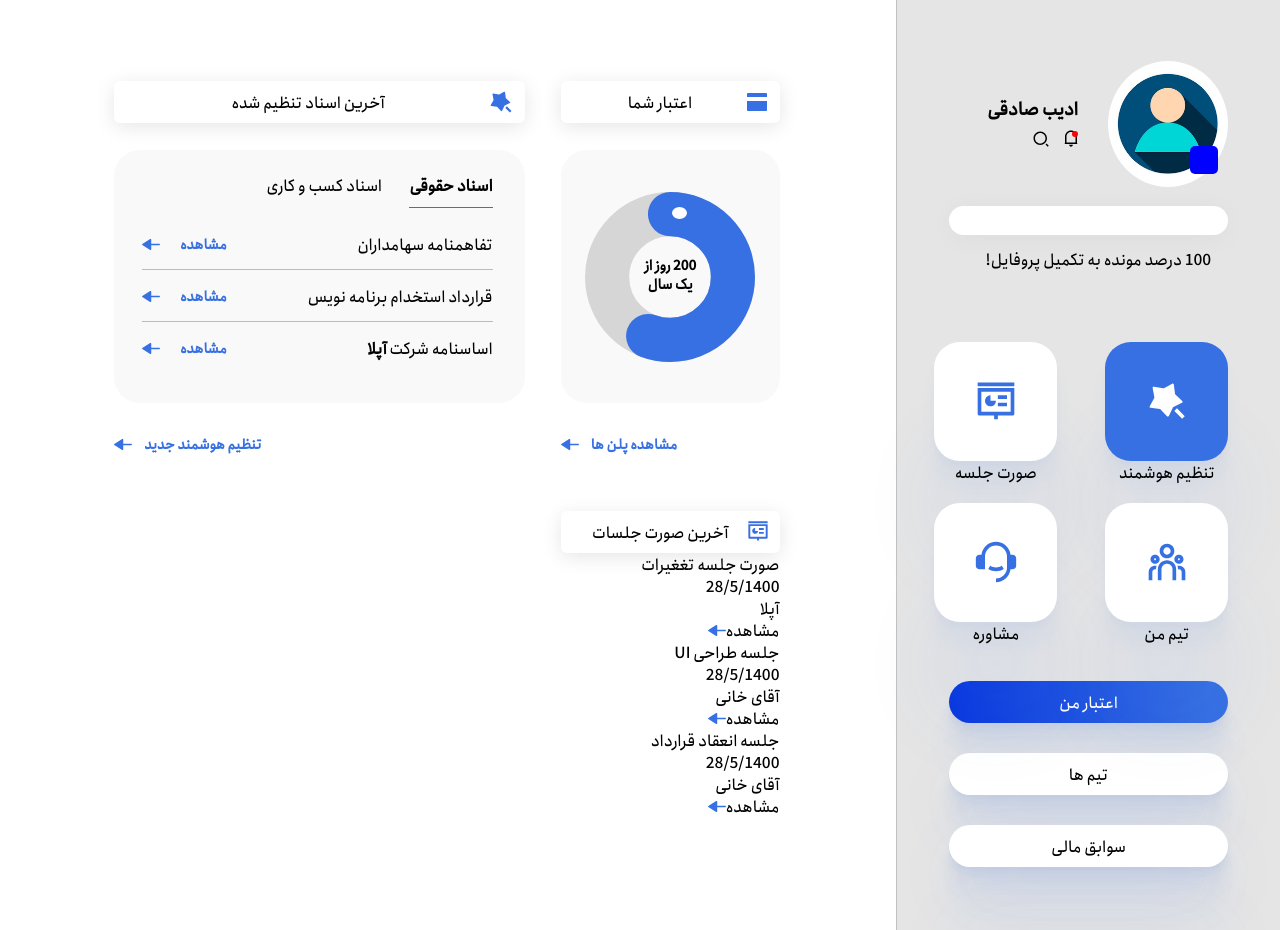
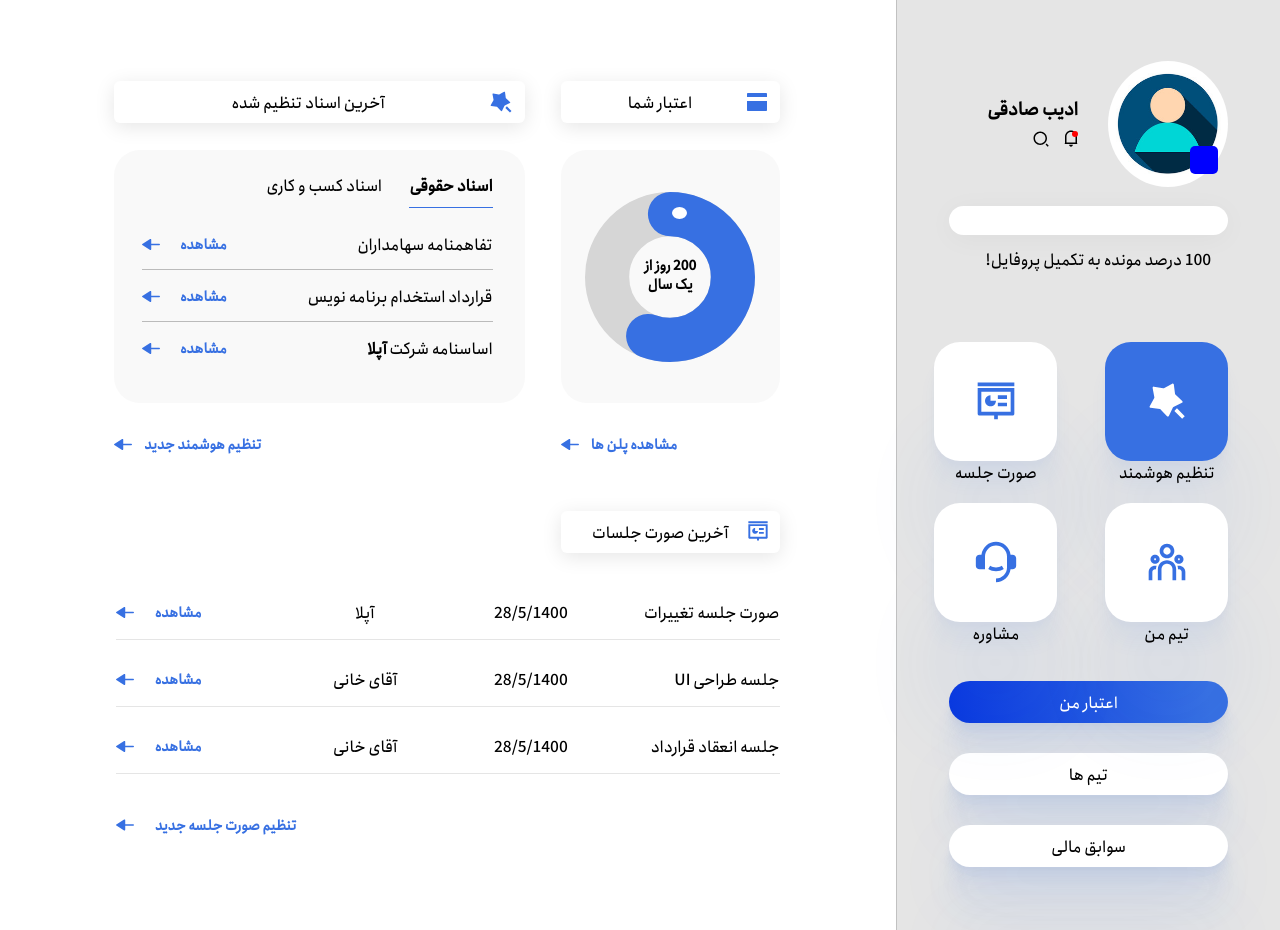
Before and after one commit to adibsadeghi1993/uplaw, a React (Create React App) app: page /dashbord in a window 1280 px wide. Built offline with nearby package versions, Linux system fonts and the light colour scheme; some icons are missing.

Commit message:
createTeam was responsived for mobile

```diff
--- a/src/components/userInfo/createTeam/createTeam.module.css
+++ b/src/components/userInfo/createTeam/createTeam.module.css
@@ -31,7 +31,7 @@
     .teams_docs{
         width: 70%;
     }
-    .teams{
+    .createteam{
         display: flex;
         flex-direction: column;
     }
--- a/src/components/userInfo/createTeam/meeting/Meeting.js
+++ b/src/components/userInfo/createTeam/meeting/Meeting.js
@@ -5,7 +5,7 @@ import blueArrowImage from "../../../../asstes/blue arrow.svg";
 
 const Meeting = () => {
   const meetings = [
-    { meetingName: "صورت جلسه تغغیرات", date: "28/5/1400", name: "آپلا" },
+    { meetingName: "صورت جلسه تغییرات", date: "28/5/1400", name: "آپلا" },
     { meetingName: "جلسه طراحی UI", date: "28/5/1400", name: "آقای خانی" },
     {
       meetingName: "جلسه انعقاد قرارداد",
@@ -14,7 +14,7 @@ const Meeting = () => {
     },
   ];
   return (
-    <section>
+    <section className={styles.main_section_metting}>
       <div className={styles.meeting}>
         <img src={meetingImage} />
         <p>آخرین صورت جلسات</p>
@@ -22,15 +22,28 @@ const Meeting = () => {
       <section className={styles.meeting_section}>
         {meetings.map((item) => {
           return (
-            <article className={styles.meeting_changes}>
-              <p>{item.meetingName}</p>
-              <p>{item.date}</p>
-              <p>{item.name}</p>
-              <div><span>مشاهده</span><img src={blueArrowImage}/></div>
+            <article className={styles.eachmeeting}>
+              <p className={styles.meetingName}>{item.meetingName}</p>
+              <p className={styles.date}>{item.date}</p>
+              <p className={styles.username}>{item.name}</p>
+              <div className={styles.observe_meeting}><span>مشاهده</span><img src={blueArrowImage}/></div>
             </article>
           );
         })}
       </section>
+      <section className={styles.dropdown_section}>
+          {meetings.map((item)=>{
+              return <div className={styles.eachselect}>
+                  <select className={styles.select}>
+                  <option selected>{item.meetingName}</option>
+                   <option vlaue={item.date}>{item.date}</option>
+                   <option vlaue={item.name}>{item.name}</option>
+              </select>
+              </div>
+          })}
+
+      </section>
+      <div className={styles.adjust_newmeeting}><span>تنظیم صورت جلسه جدید</span><img src={blueArrowImage}/></div>
     </section>
   );
 };
--- a/src/components/userInfo/createTeam/meeting/meeting.module.css
+++ b/src/components/userInfo/createTeam/meeting/meeting.module.css
@@ -1,3 +1,7 @@
+.main_section_metting{
+    margin-bottom: 91px;
+}
+
 .meeting {
     width: 33%;
     padding: 10px 12px;
@@ -15,3 +19,150 @@
       width: 20px;
       height: 20px;
   }
+  .meeting_section{
+      display: flex;
+      flex-direction: column;
+      padding-top: 20px;
+  }
+  .eachmeeting{
+      display: flex;
+      justify-content: space-between;
+      margin-top: 28px;
+      border-bottom:1px solid rgba(0, 0, 0, 0.1);
+      padding-bottom: 16px;
+  }
+  .meetingName{
+      flex: 1;
+  }
+  .date{
+      flex: 1;
+      display: flex;
+      justify-content: center;
+  }
+  .username{
+      flex: 1;
+      display: flex;
+      justify-content: center;
+  }
+  .observe_meeting{
+      flex: 1;
+      display: flex;
+      justify-content: flex-end;
+      align-items: center;
+      cursor: pointer;
+  }
+  .observe_meeting span{
+    font-weight: 800;
+    font-size: 14px;
+    line-height: 22px;
+    color: #3770E2;
+    margin-left: 20px;
+  }
+  .adjust_newmeeting{
+      display: flex;
+      justify-content: flex-end;
+      margin-top: 40px;
+      cursor: pointer;
+  }
+  .adjust_newmeeting span{
+    font-weight: 800;
+    font-size: 14px;
+    line-height: 22px;
+    color: #3770E2;
+    margin-left: 20px;
+  }
+  .dropdown_section{
+      display: none;
+  }
+  @media(max-width:1000px){
+      .meeting p{
+        font-size: 0.87rem;
+        margin-right: 2px;
+      }
+      .meetingName{
+          font-size: 0.875rem;
+
+      }
+      .date{
+        font-size: 0.875rem;
+      }
+      .username{
+        font-size: 0.875rem;
+      }
+      .observe_meeting span{
+          font-size: 0.7rem;
+      }
+  }
+  @media(max-width:900px){
+      .meeting{
+          width: 40%;
+      }
+    .meeting p{
+        font-size: 0.75rem;
+        margin-right: 2px;
+      }
+    .meetingName{
+        font-size: 0.875rem;
+        flex: 2;
+    }
+
+}
+@media(max-width:768px){
+    .meeting{
+        width: 100%;
+    }
+    .adjust_newmeeting{
+        display: none;
+    }
+  .meeting p{
+      font-size: 1rem;
+
+    }
+    .meeting_section{
+        display: none;
+    }
+    .dropdown_section{
+        display: block;
+    }
+    .eachselect{
+        margin-top: 15px;
+        padding-bottom: 5px;
+        border-bottom:1px solid rgba(0, 0, 0, 0.1);
+        position: relative;
+    }
+    .select{
+       width: 100%;
+       border: none;
+       padding: 15px;
+       background: transparent;
+       font-family: "anjoman";
+       font-size: 1rem;
+       appearance: none;
+       -moz-appearance: none;
+
+    }
+    .eachselect::after{
+        content: "";
+        border-width: 8px;
+        border-color: transparent;
+        border-top-color: #222;
+        border-style: solid;
+        display: inline-block;
+        position: absolute;
+        top: 25px;
+        left: 5px;
+        border-radius: 2px;
+    }
+
+    .select:hover{
+        border: none;
+        outline: none;
+    }
+    .select:focus{
+        border: none;
+        outline: none;
+    }
+
+
+
+}
--- a/src/components/userInfo/userTeams/userTeamsDocs/teamDocs.module.css
+++ b/src/components/userInfo/userTeams/userTeamsDocs/teamDocs.module.css
@@ -140,6 +140,8 @@ color: #3770E2;
 .docs{
   grid-column: 1/2;
   grid-row: 5/6;
+  padding: 0;
+  background-color: transparent;
 }
 .new_adjust{
   grid-column: 1/2;
--- a/src/components/userInfo/userTeams/userTeamsDocs/variousDocs/VariousDocs.js
+++ b/src/components/userInfo/userTeams/userTeamsDocs/variousDocs/VariousDocs.js
@@ -1,35 +1,51 @@
-import React,{useState} from "react";
+import React, { useState } from "react";
 import styles from "./variousDocs.module.css";
-import blueArrow from "../../../../../asstes/blue arrow.svg"
+import blueArrow from "../../../../../asstes/blue arrow.svg";
 
 const VariousDocs = () => {
-    const [statusDoc, setstatusDocs] = useState(true)
+  const [statusDoc, setstatusDocs] = useState(true);
 
   const docs = [
     { docName: "تفاهمنامه سهامداران", id: 1 },
     { docName: "قرارداد استخدام برنامه نویس", id: 2 },
     { docName: "اساسنامه شرکت <span>آپلا</span>", id: 3 },
   ];
-  const businessHandler=()=>{
-      setstatusDocs(false)
-  }
-  const legalHandler=()=>{
-    setstatusDocs(true)
-}
+  const businessHandler = () => {
+    setstatusDocs(false);
+  };
+  const legalHandler = () => {
+    setstatusDocs(true);
+  };
   return (
     <>
       <div className={styles.doc}>
-        <p onClick={legalHandler}  className={`${styles.legal_docs} ${statusDoc ? styles.active :""}` }>اسناد حقوقی</p> <p onClick={businessHandler} className={`${styles.business_docs} ${!statusDoc ? styles.active :""}`}>اسناد کسب و کاری</p>
+        <p
+          onClick={legalHandler}
+          className={`${styles.legal_docs} ${statusDoc ? styles.active : ""}`}
+        >
+          اسناد حقوقی
+        </p>
+        <p
+          onClick={businessHandler}
+          className={`${styles.business_docs} ${
+            !statusDoc ? styles.active : ""
+          }`}
+        >
+          اسناد کسب و کاری
+        </p>
       </div>
       <div className={styles.alldocs}>
         {docs.map((item) => {
           return (
             <div className={`${styles.eachDoc} ${styles[`doc${item.id}`]}`}>
-                <p dangerouslySetInnerHTML={{
-                    __html: item.docName
-                }}>
-                </p>
-              <button className={styles.docbtn}><p className={styles.observe}>مشاهده</p> <img src={blueArrow}/></button>
+              <p
+                dangerouslySetInnerHTML={{
+                  __html: item.docName,
+                }}
+              ></p>
+              <button className={styles.docbtn}>
+                <p className={styles.observe}>مشاهده</p> <img src={blueArrow} />
+              </button>
             </div>
           );
         })}
--- a/src/components/userInfo/userTeams/userTeamsDocs/variousDocs/variousDocs.module.css
+++ b/src/components/userInfo/userTeams/userTeamsDocs/variousDocs/variousDocs.module.css
@@ -1,5 +1,6 @@
 .doc {
   display: flex;
+
 }
 
 .eachDoc {
@@ -103,9 +104,18 @@ font-family: "anjoman";
 
  }
  @media(max-width:768px){
+   .alldocs{
+     background-color: rgba(232, 232, 232, 0.25);
+     padding: 12px 19px 14px 21px;
+     border-radius: 27px;
+   }
+   .doc{
+     margin-top: 36px;
+     display: flex;
+     justify-content: center;
+   }
   .legal_docs{
       font-size: 1rem;
-
   }
   .business_docs{
     font-size: 1rem;
@@ -117,11 +127,19 @@ font-family: "anjoman";
 .docbtn .observe{
       display: none;
   }
+  .active {
+    border-bottom: 1px solid #3770e2;
+    font-weight: 900;
+  }
 
 
 }
-
+/*
 @media(max-width:413px){
+  .active {
+    border-bottom: 1px solid #3770e2;
+    font-weight: 700;
+  }
   .legal_docs{
       font-size: 0.9rem;
       font-weight: 400;
@@ -140,19 +158,21 @@ font-family: "anjoman";
 
 }
 
-@media(max-width:413px){
+
+@media(max-width:355px){
+  .active {
+    border-bottom: 1px solid #3770e2;
+    font-weight: 800;
+  }
   .legal_docs{
-      font-size: 0.65rem;
-      font-weight: 400;
+      font-size: 0.7rem;
+
   }
   .business_docs{
-    font-size: 0.65rem;
-    font-weight: 400;
+    font-size: 0.7rem;
+
   }
   .eachDoc p{
       font-size: 0.7rem;
   }
-
-
-
-}
+} */
```
